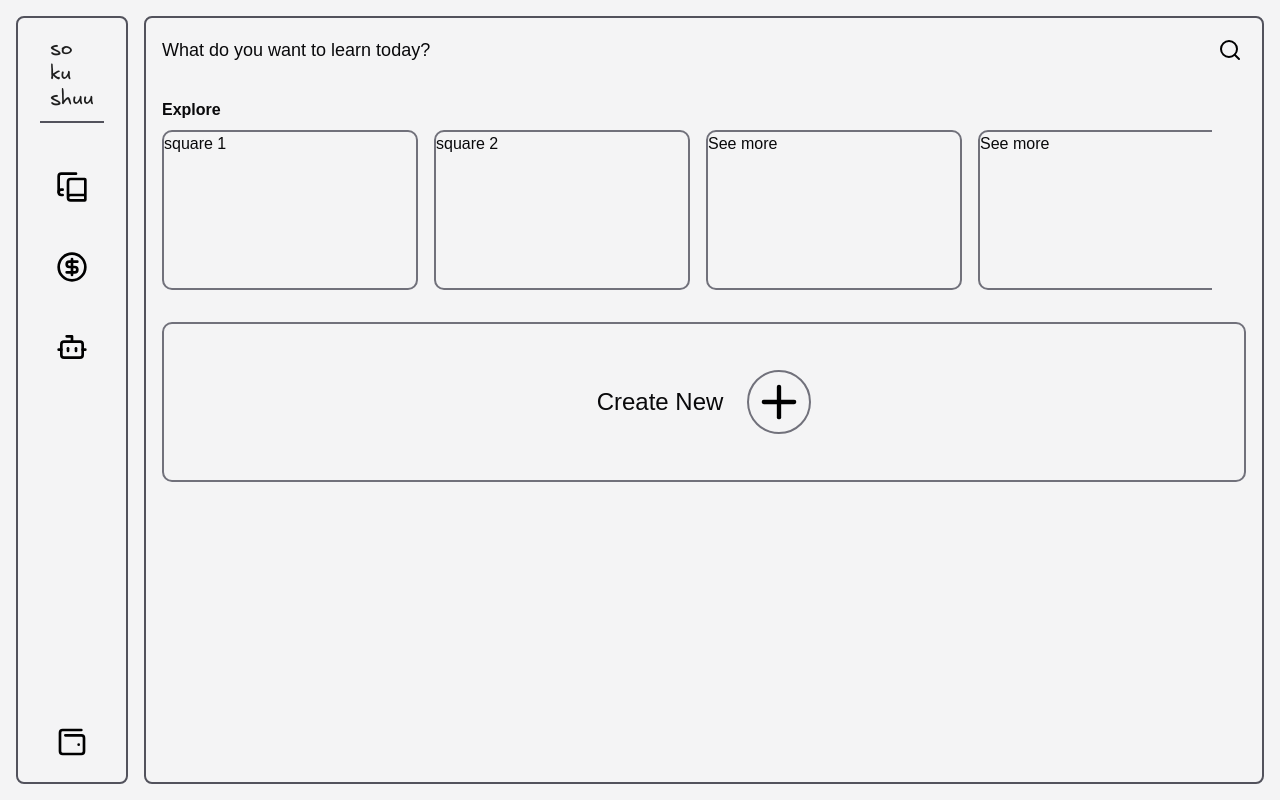
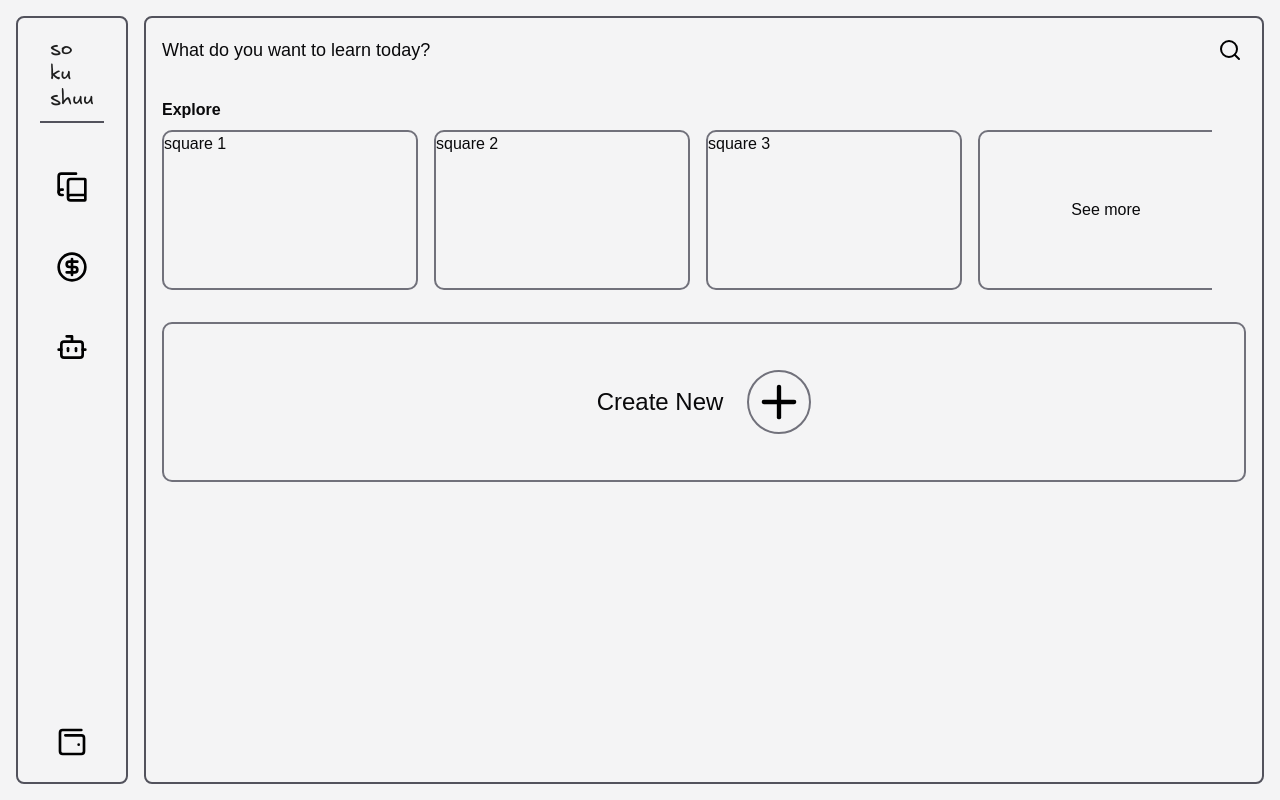
Before and after one commit to 0xhirugohan/sokushuu, a React (Vite) app in the folder packages/sokushuu-app/: page / in a window 1280 px wide. Built offline with nearby package versions, Linux system fonts and the light colour scheme; a web font is replaced by a local one.

Commit message:
navigate see more card to collection detail

```diff
--- a/packages/sokushuu-app/src/components/card/CollectionCard.tsx
+++ b/packages/sokushuu-app/src/components/card/CollectionCard.tsx
@@ -1,19 +1,29 @@
 import React from "react";
+import { NavLink } from 'react-router';
+
+type Collection = {
+    slug: string;
+    name: string;
+}
 
 interface CollectionCardProps {
-    collectionName: string;
+    collection: Collection;
 }
 
-const CollectionCard: React.FC<CollectionCardProps> = ({ collectionName }) => {
+const CollectionCard: React.FC<CollectionCardProps> = ({ collection }) => {
     return <div className="w-full flex flex-col gap-y-2">
-        <div className="font-semibold">{collectionName}</div>
+        <div className="font-semibold">{collection.name}</div>
         <div className="w-[82vw] overflow-x-scroll">
             <div className="w-fit flex gap-x-2 md:gap-x-4 h-20 md:h-40">
                 <div className="h-full w-[32vw] md:w-[20vw] rounded-lg border-2 border-zinc-500">square 1</div>
                 <div className="h-full w-[32vw] md:w-[20vw] rounded-lg border-2 border-zinc-500">square 2</div>
-                <div className="h-full w-[32vw] md:w-[20vw] rounded-lg border-2 border-zinc-500">See more</div>
-                <div className="h-full w-[32vw] md:w-[20vw] rounded-lg border-2 border-zinc-500">See more</div>
-                <div className="h-full w-[32vw] md:w-[20vw] rounded-lg border-2 border-zinc-500 flex justify-center items-center">See more</div>
+                <div className="h-full w-[32vw] md:w-[20vw] rounded-lg border-2 border-zinc-500">square 3</div>
+                <NavLink
+                    to={`/collection/${collection.slug}`}
+                    className="h-full w-[32vw] md:w-[20vw] rounded-lg border-2 border-zinc-500 flex justify-center items-center"
+                >
+                    See more
+                </NavLink>
             </div>
         </div>
     </div>
--- a/packages/sokushuu-app/src/components/layouts/HomeContent.tsx
+++ b/packages/sokushuu-app/src/components/layouts/HomeContent.tsx
@@ -12,11 +12,26 @@ const HomeContent: React.FC<HomeContentProps> = ({ showCreateCollectionPopup }:
     const [hasCreatedCollection, setHasCreatedCollection] = useState(false);
     const [hasViewedCollection, setHasViewedCollection] = useState(false);
 
+    const exploreCollection = {
+        slug: "explore",
+        name: "Explore"
+    }
+
+    const recentlyViewedCollection = {
+        slug: "recently-viewed",
+        name: "Recently Viewed"
+    }
+
+    const recentlyCreatedCollection = {
+        slug: "recently-created",
+        name: "Recently Created"
+    }
+
     return <>
-        <CollectionCard collectionName="Explore" />
-        { hasViewedCollection && <CollectionCard collectionName="Recently Viewed" /> }
+        <CollectionCard collection={exploreCollection} />
+        { hasViewedCollection && <CollectionCard collection={recentlyViewedCollection} /> }
         { hasCreatedCollection ?
-            <CollectionCard collectionName="Recently Created" />
+            <CollectionCard collection={recentlyCreatedCollection} />
             : <button onClick={showCreateCollectionPopup} type="button" className="h-20 md:h-40 border-2 border-zinc-500 rounded-lg flex gap-x-6 items-center justify-center cursor-pointer">
                 <span className="text-2xl">Create New</span>
                 <img className="p-1 w-12 h-12 md:w-16 md:h-16 border-2 border-zinc-500 rounded-full" src={PlusIcon} alt="plus" />
```
